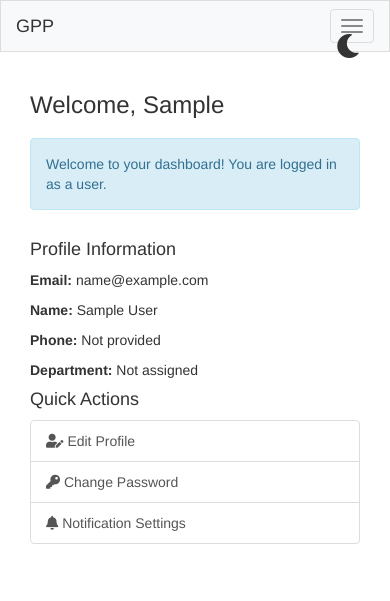
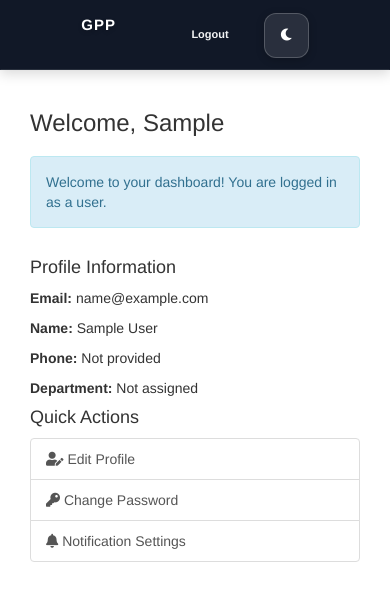
Before and after one commit to er-aary-mevada/gpp-flask, a Flask app: page /dashboard/ in a window 390 px wide. Shown: the top 601 px of the page. Run offline with Flask 3, Linux system fonts and the light colour scheme; the visitor is signed in with stand-in values (Sample User, id 1); data that the repository does not hold is empty; some libraries are stand-ins or nearby versions.

Commit message:
UI Enhancement: Improved navbar and layout
- Enhanced navbar with modern design and better spacing
- Added substantial styling with proper height and contrast
- Improved responsive design for all screen sizes
- Added hover animations and visual feedback
- Fixed table visibility in admin dashboard

```diff
--- a/app/templates/base.html
+++ b/app/templates/base.html
@@ -42,13 +42,131 @@
         }
 
         .navbar {
-            background-color: var(--card-bg);
-            border-color: var(--panel-border);
+            background-color: #111827;
+            padding: 1rem 0;
+            box-shadow: 0 4px 12px rgba(0,0,0,0.15);
+            border-bottom: 1px solid rgba(255,255,255,0.1);
+            height: 80px;
+            display: flex;
+            align-items: center;
         }
 
-        .navbar-default .navbar-brand,
-        .navbar-default .navbar-nav > li > a {
-            color: var(--text-color);
+        .container-fluid {
+            max-width: 1600px;
+            margin: 0 auto;
+            padding: 0 2.5rem;
+            display: flex;
+            justify-content: space-between;
+            align-items: center;
+            width: 100%;
+        }
+
+        .navbar-brand {
+            color: #ffffff !important;
+            font-size: 2rem;
+            font-weight: 800;
+            letter-spacing: 1px;
+            text-transform: uppercase;
+            text-shadow: 0 2px 4px rgba(0,0,0,0.2);
+            padding: 0.5rem 0;
+        }
+
+        .nav-wrapper {
+            display: flex;
+            align-items: center;
+            gap: 2rem;
+            height: 100%;
+        }
+
+        .nav-link {
+            color: rgba(255,255,255,0.95) !important;
+            font-size: 1.2rem;
+            font-weight: 600;
+            padding: 1rem 1.5rem !important;
+            transition: all 0.3s ease;
+            border-radius: 8px;
+            position: relative;
+            background: linear-gradient(to bottom, transparent 0%, transparent 100%);
+        }
+
+        .nav-link:hover {
+            color: #ffffff !important;
+            background: rgba(255,255,255,0.1);
+            transform: translateY(-1px);
+        }
+
+        .nav-link::after {
+            content: '';
+            position: absolute;
+            bottom: 0;
+            left: 50%;
+            transform: translateX(-50%);
+            width: 0;
+            height: 3px;
+            background: #3b82f6;
+            transition: width 0.3s ease;
+            border-radius: 3px;
+        }
+
+        .nav-link:hover::after {
+            width: 80%;
+        }
+
+        .theme-toggle {
+            background: rgba(255,255,255,0.1);
+            border: 1px solid rgba(255,255,255,0.2);
+            color: #ffffff;
+            font-size: 1.4rem;
+            cursor: pointer;
+            padding: 1rem;
+            border-radius: 12px;
+            width: 50px;
+            height: 50px;
+            display: flex;
+            align-items: center;
+            justify-content: center;
+            transition: all 0.3s ease;
+            margin-left: 1.5rem;
+            box-shadow: 0 2px 8px rgba(0,0,0,0.2);
+        }
+
+        .theme-toggle:hover {
+            background: rgba(255,255,255,0.15);
+            transform: translateY(-2px);
+            box-shadow: 0 4px 12px rgba(0,0,0,0.3);
+        }
+
+        .theme-toggle:active {
+            transform: translateY(0);
+        }
+
+        @media (max-width: 768px) {
+            .navbar {
+                height: 70px;
+            }
+
+            .container-fluid {
+                padding: 0 1.5rem;
+            }
+
+            .navbar-brand {
+                font-size: 1.5rem;
+            }
+
+            .nav-link {
+                font-size: 1.1rem;
+                padding: 0.75rem 1rem !important;
+            }
+
+            .theme-toggle {
+                width: 45px;
+                height: 45px;
+                font-size: 1.2rem;
+            }
+
+            .nav-wrapper {
+                gap: 1rem;
+            }
         }
 
         .panel {
@@ -90,23 +208,8 @@
             color: var(--link-color);
         }
 
-        .theme-toggle {
-            position: fixed;
-            top: 20px;
-            right: 20px;
-            z-index: 1000;
-            background: none;
-            border: none;
-            cursor: pointer;
-            font-size: 24px;
-            color: var(--text-color);
-            padding: 10px;
-            border-radius: 50%;
-            transition: all 0.3s ease;
-        }
-
-        .theme-toggle:hover {
-            transform: scale(1.1);
+        .gap-3 {
+            gap: 1rem;
         }
 
         .alert {
@@ -164,42 +267,27 @@
 {% endblock %}
 
 {% block navbar %}
-    <nav class="navbar navbar-default">
-        <div class="container">
-            <div class="navbar-header">
-                <button type="button" class="navbar-toggle collapsed" data-toggle="collapse" data-target="#bs-example-navbar-collapse-1" aria-expanded="false">
-                    <span class="sr-only">Toggle navigation</span>
-                    <span class="icon-bar"></span>
-                    <span class="icon-bar"></span>
-                    <span class="icon-bar"></span>
+    <nav class="navbar navbar-expand-lg">
+        <div class="container-fluid">
+            <a class="navbar-brand" href="{{ url_for('main.index') }}">GPP</a>
+            <div class="nav-wrapper">
+                {% if current_user.is_authenticated %}
+                    {% if current_user.has_role('admin') %}
+                        <a class="nav-link" href="{{ url_for('admin.index') }}">Admin</a>
+                    {% endif %}
+                    <a class="nav-link" href="{{ url_for('security.logout') }}">Logout</a>
+                {% else %}
+                    <a class="nav-link" href="{{ url_for('security.login') }}">Login</a>
+                {% endif %}
+                <button class="theme-toggle" id="theme-toggle">
+                    <i class="fas fa-moon"></i>
                 </button>
-                <a class="navbar-brand" href="{{ url_for('main.index') }}">GPP</a>
-            </div>
-            <div class="collapse navbar-collapse" id="bs-example-navbar-collapse-1">
-                <ul class="nav navbar-nav">
-                    {% if current_user.is_authenticated %}
-                        <li><a href="{{ url_for('main.dashboard') }}">Dashboard</a></li>
-                        {% if current_user.has_role('admin') %}
-                            <li><a href="{{ url_for('admin.index') }}">Admin</a></li>
-                        {% endif %}
-                    {% endif %}
-                </ul>
-                <ul class="nav navbar-nav navbar-right">
-                    {% if current_user.is_authenticated %}
-                        <li><a href="{{ url_for('security.logout') }}">Logout</a></li>
-                    {% else %}
-                        <li><a href="{{ url_for('security.login') }}">Login</a></li>
-                    {% endif %}
-                </ul>
             </div>
         </div>
     </nav>
 {% endblock %}
 
 {% block content %}
-    <button class="theme-toggle" id="themeToggle">
-        <i class="fas fa-moon"></i>
-    </button>
     <div class="container">
         {% with messages = get_flashed_messages(with_categories=true) %}
             {% if messages %}
@@ -216,7 +304,7 @@
 
     <script>
         document.addEventListener('DOMContentLoaded', function() {
-            const themeToggle = document.getElementById('themeToggle');
+            const themeToggle = document.getElementById('theme-toggle');
             const icon = themeToggle.querySelector('i');
 
             // Check for saved theme preference
```
Also changed, not shown: app/templates/dashboard/admin.html (+148 -58 lines).
